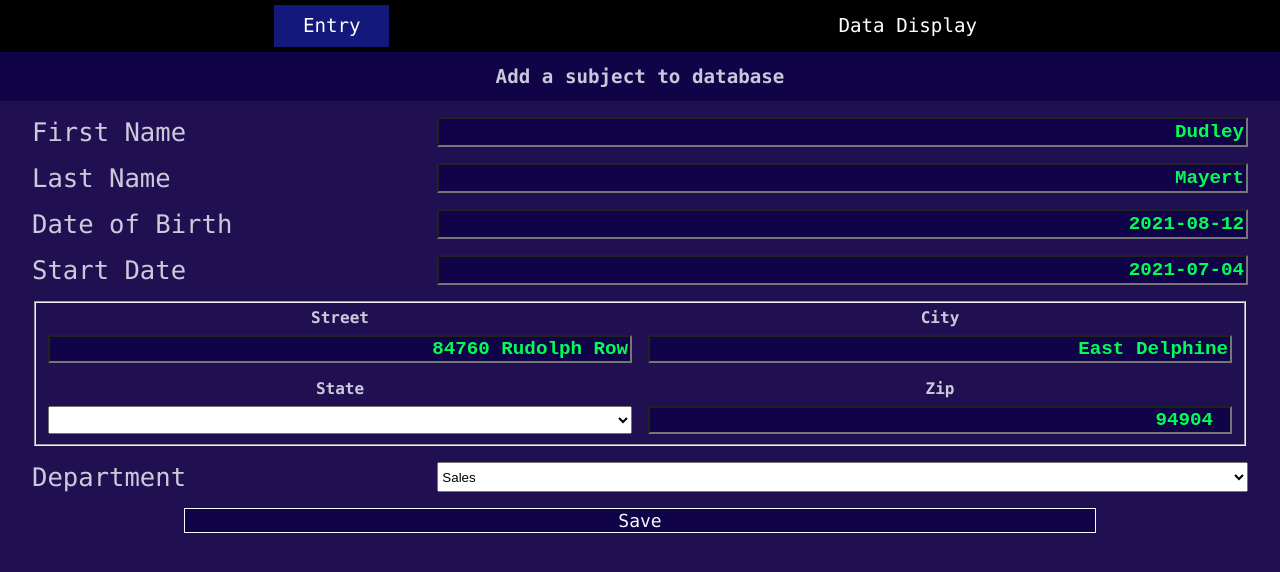
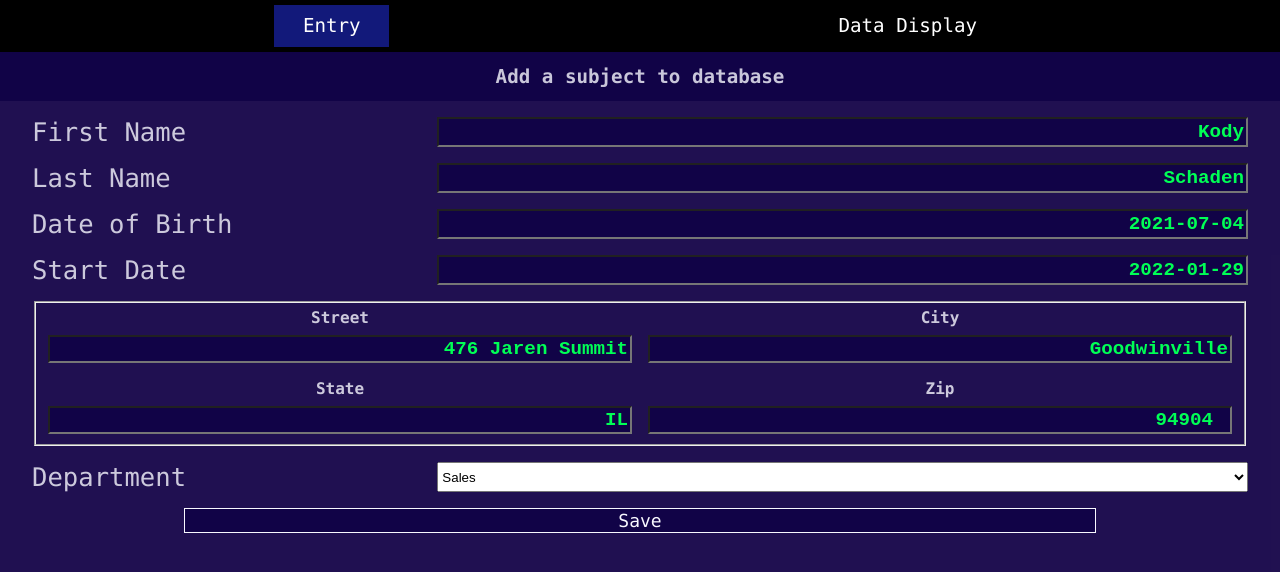
Before and after one commit to hezirel/hrnet, a React (Create React App) app: page /#/ in a window 1280 px wide. Shown: the top 572 px of the page. Built offline with nearby package versions, Linux system fonts and the light colour scheme.

Commit message:
Fixes for Faker data generation

```diff
--- a/src/components/app/entry/Entry.jsx
+++ b/src/components/app/entry/Entry.jsx
@@ -117,7 +117,13 @@ function Entry() {
 
 						<div>
 							<label htmlFor="state">State</label>
-							<select name="state" id="state" placeholder="NY"></select>
+							<input
+								name="state"
+								id="state"
+								placeholder="NY"
+								type="text"
+								defaultValue={faker.address.stateAbbr()}
+							></input>
 						</div>
 
 						<div>
@@ -139,13 +145,18 @@ function Entry() {
 						<select
 							name="department"
 							id="department"
-							defaultValue={faker.helpers.arrayElement(["Engineering", "Human Resources", "Sales", "Marketing", "Legal"])}
+							defaultValue={faker.helpers.arrayElement([
+								"Engineering",
+								"Human Resources",
+								"Sales",
+								"Marketing",
+								"Legal"])}
 						>
-							<option>Sales</option>
-							<option>Marketing</option>
-							<option>Engineering</option>
-							<option>Human Resources</option>
-							<option>Legal</option>
+							<option value="Sales">Sales</option>
+							<option value="Marketing">Marketing</option>
+							<option value="Engineering">Engineering</option>
+							<option value="Human Resources">Human Resources</option>
+							<option value="Legal">Legal</option>
 						</select>
 					</div>
 					<div>
```
